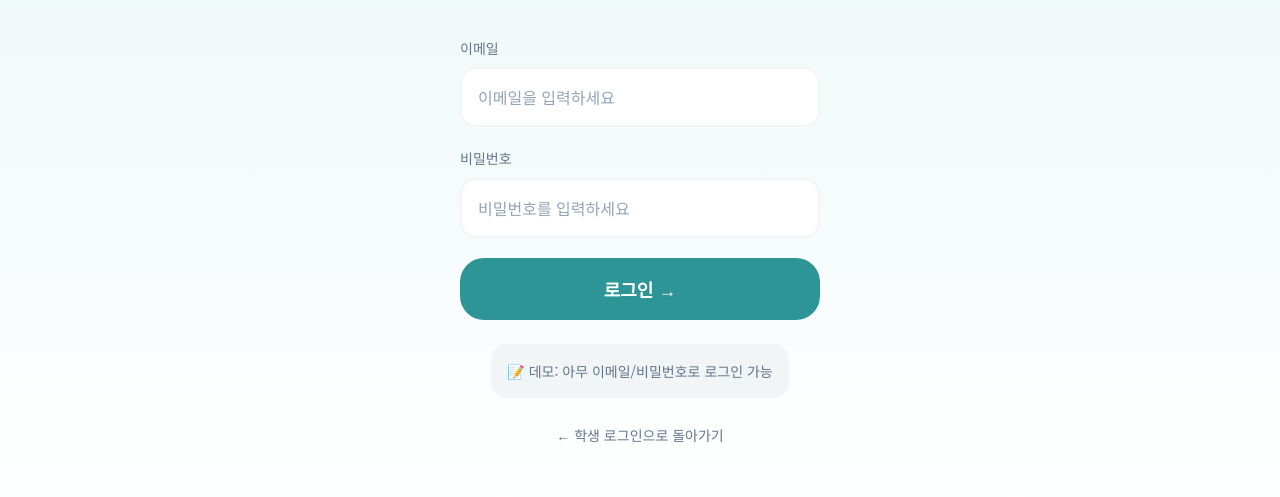
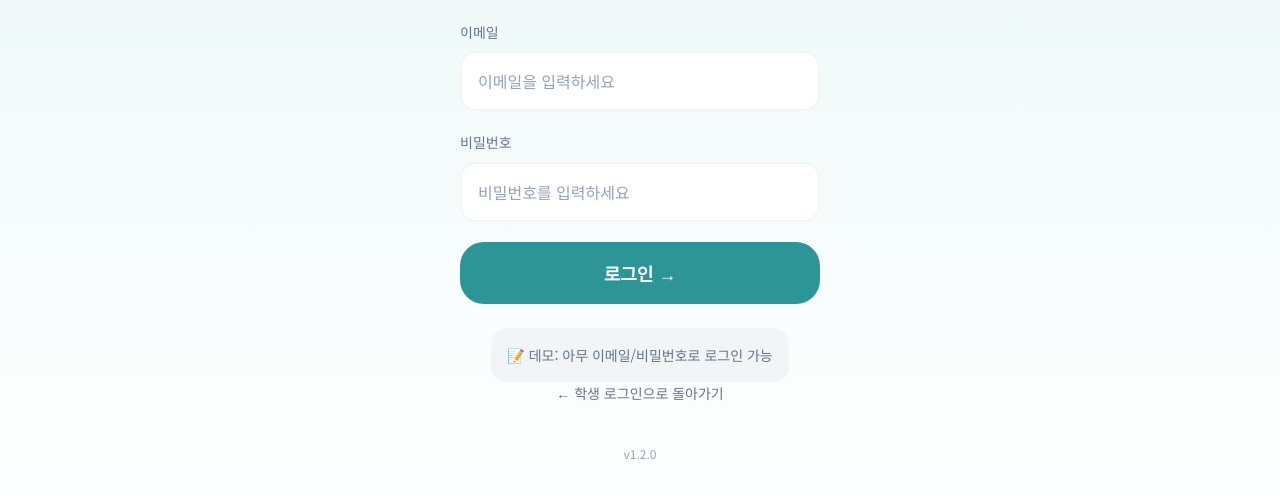
Before and after one commit to olichon30/TES_SPEAKING, a website: page teacher/login.html in a window 1280 px wide. Shown: the part 279-776 px from the top of the page. Drawn offline with nearby package versions, Linux system fonts and the light colour scheme.

Commit message:
Add files via upload

```diff
--- a/teacher/login.html
+++ b/teacher/login.html
@@ -45,10 +45,13 @@
             </p>
         </div>
 
-        <p style="margin-top: 24px; text-align: center;">
-            <a href="../index.html" style="color: var(--text-gray); font-size: 0.875rem;">
-                ← 학생 로그인으로 돌아가기
-            </a>
+        <a href="../index.html" style="color: var(--text-gray); font-size: 0.875rem;">
+            ← 학생 로그인으로 돌아가기
+        </a>
+        </p>
+
+        <p style="text-align: center; color: var(--text-light); font-size: 0.75rem; margin-top: 40px;">
+            v1.2.0
         </p>
     </div>
 
```
Also changed, not shown: index.html (+4 -0 lines).
